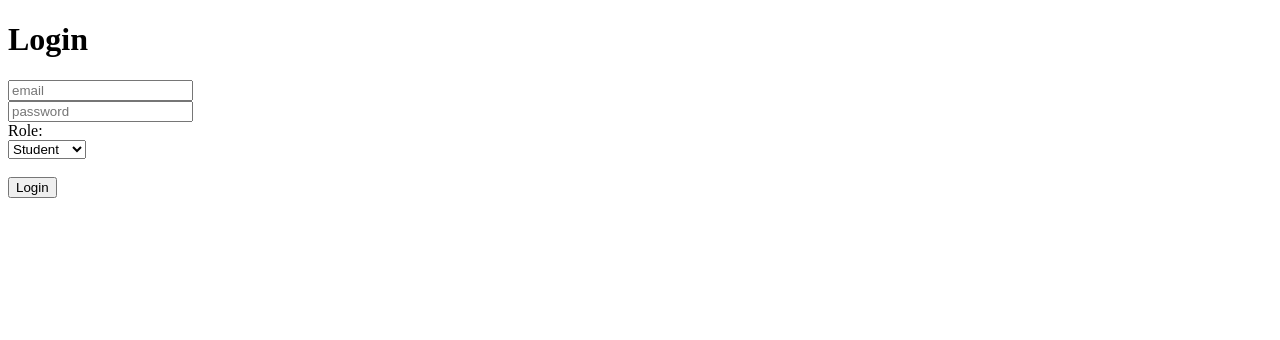
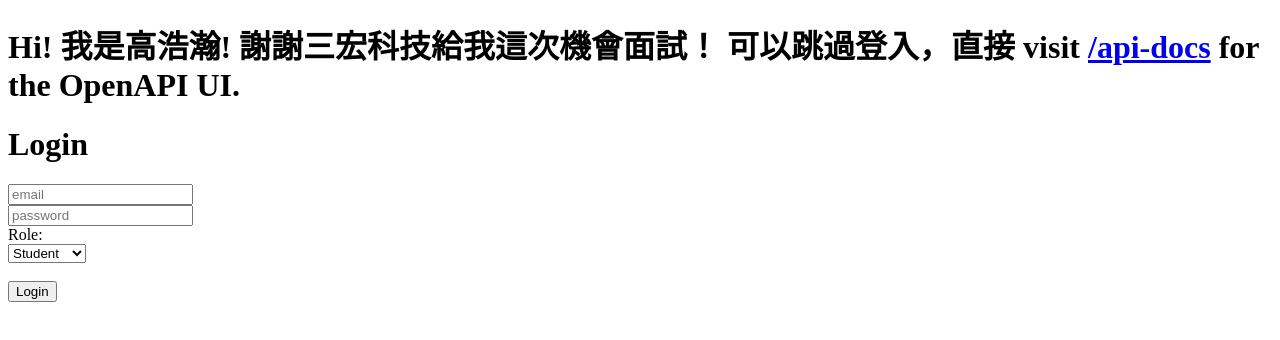
Before and after one commit to kaohaohan/trident-tech, a website: page public/login.html in a window 1280 px wide. Drawn offline with Linux system fonts and the light colour scheme.

Commit message:
mofiy login

```diff
--- a/public/login.html
+++ b/public/login.html
@@ -5,6 +5,10 @@
     <title>Login</title>
   </head>
   <body>
+    <h1>
+      Hi! 我是高浩瀚! 謝謝三宏科技給我這次機會面試！ 可以跳過登入，直接 visit
+      <a href="/api-docs">/api-docs</a> for the OpenAPI UI.
+    </h1>
     <h1>Login</h1>
     <form id="loginForm">
       <input name="email" placeholder="email" required /><br />
```
Also changed, not shown: app.js (+9 -5 lines), public/signup.html (+5 -0 lines).
